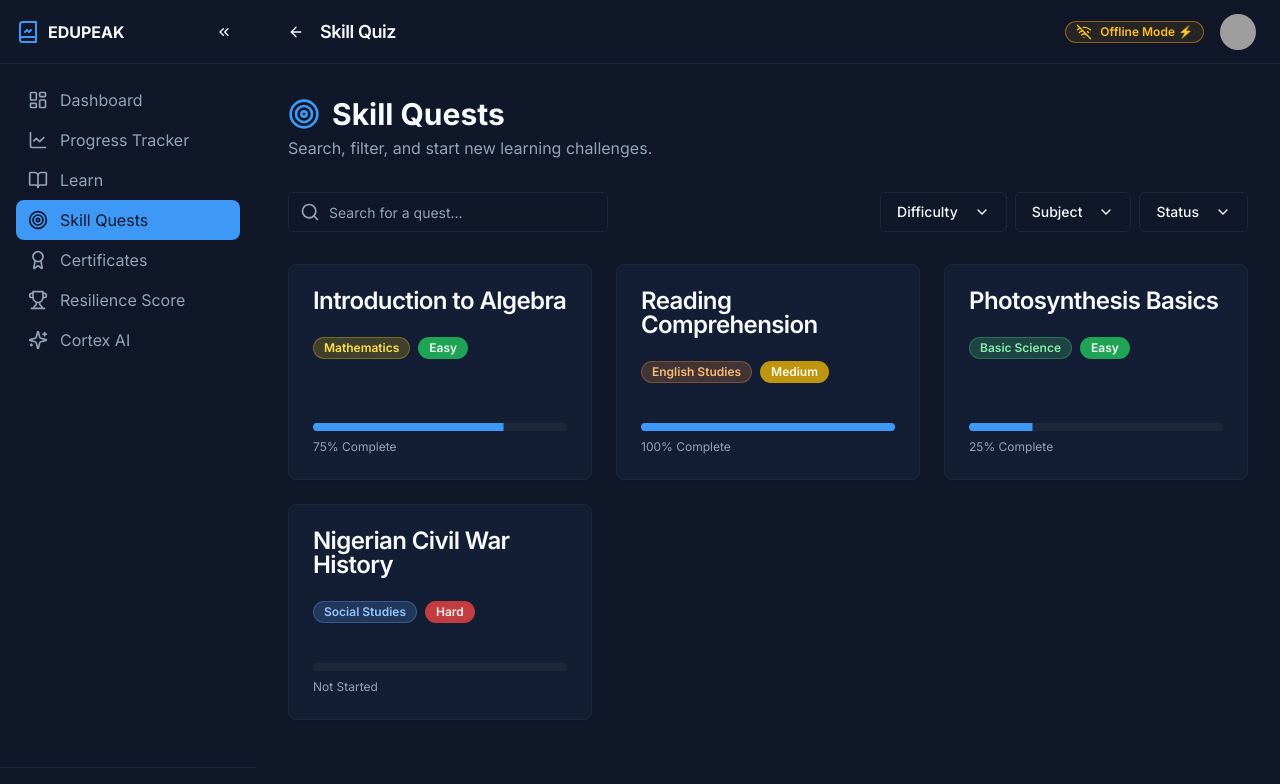
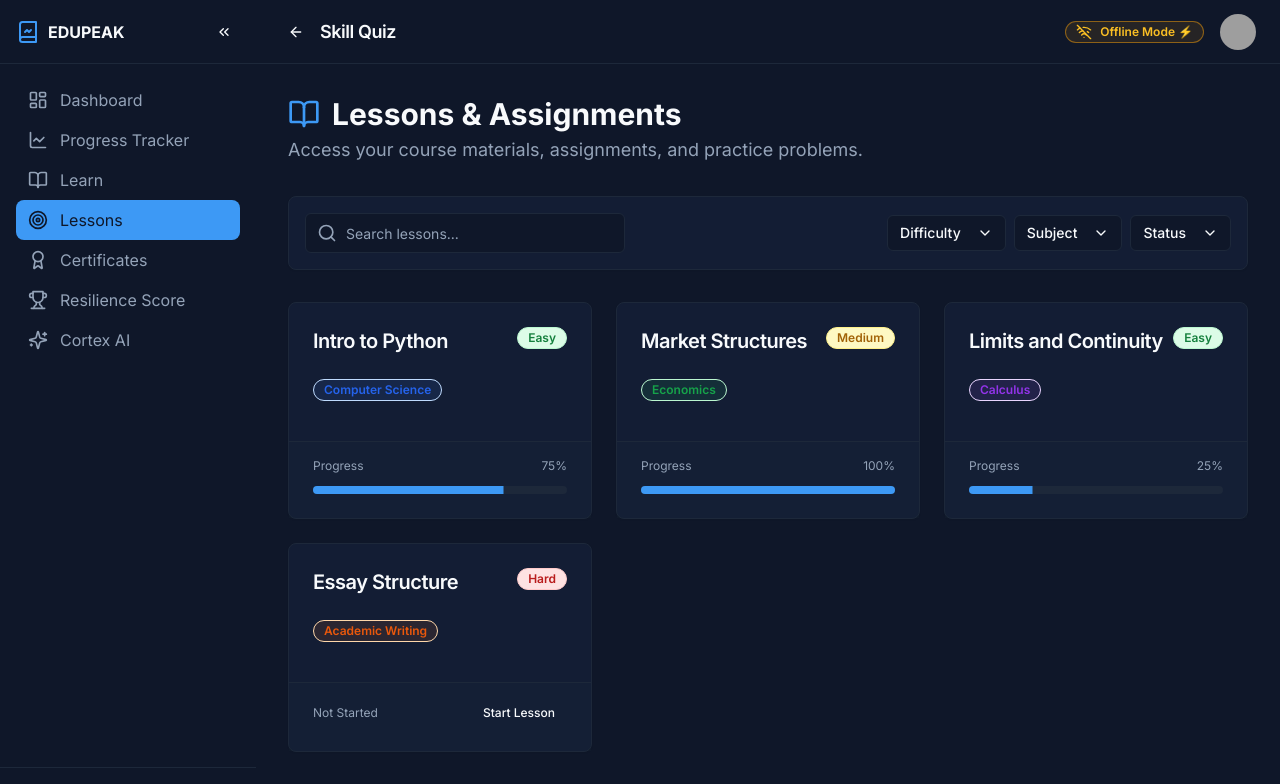
Before and after one commit to Anasabubakar/Edupeak, a Next.js app: page /student/quiz in a window 1280 px wide. Shown: the top 784 px of the page. Built offline with nearby package versions, Linux system fonts and the light colour scheme; grey boxes are pictures that could not be loaded.

Commit message:
restructure

```diff
--- a/src/app/(portals)/student/quiz/page.tsx
+++ b/src/app/(portals)/student/quiz/page.tsx
@@ -22,26 +22,26 @@ import { Button } from "@/components/ui/button";
 import { Badge } from "@/components/ui/badge";
 import { Progress } from "@/components/ui/progress";
 import { skillQuests } from "@/lib/placeholder-data";
-import { Search, ChevronDown, Target, X } from "lucide-react";
+import { Search, ChevronDown, Target, X, BookOpen } from "lucide-react";
 import { cn } from "@/lib/utils";
 import Link from "next/link";
 
 const subjectColors: Record<string, string> = {
-  Mathematics: "bg-yellow-400/20 text-yellow-300 border-yellow-400/30",
-  "English Studies": "bg-orange-400/20 text-orange-300 border-orange-400/30",
-  "Basic Science": "bg-green-400/20 text-green-300 border-green-400/30",
-  "Social Studies": "bg-blue-400/20 text-blue-300 border-blue-400/30",
+  "Computer Science": "bg-blue-500/10 text-blue-600 border-blue-200",
+  "Economics": "bg-green-500/10 text-green-600 border-green-200",
+  "Calculus": "bg-purple-500/10 text-purple-600 border-purple-200",
+  "Academic Writing": "bg-orange-500/10 text-orange-600 border-orange-200",
 };
 
 const difficultyColors: Record<string, string> = {
-  Easy: "bg-green-500/80 text-green-50",
-  Medium: "bg-yellow-500/80 text-yellow-50",
-  Hard: "bg-red-500/80 text-red-50",
+  Easy: "bg-green-100 text-green-700 border-green-200",
+  Medium: "bg-yellow-100 text-yellow-700 border-yellow-200",
+  Hard: "bg-red-100 text-red-700 border-red-200",
 };
 
 type FilterCategory = "difficulty" | "subject" | "status";
 
-export default function SkillQuestsPage() {
+export default function LessonsPage() {
   const [searchTerm, setSearchTerm] = useState("");
   const [filters, setFilters] = useState({
     difficulty: [] as string[],
@@ -87,7 +87,7 @@ export default function SkillQuestsPage() {
   });
 
   const difficulties = ["Easy", "Medium", "Hard"];
-  const subjects = ["Mathematics", "English Studies", "Basic Science", "Social Studies"];
+  const subjects = ["Computer Science", "Economics", "Calculus", "Academic Writing"];
   const statuses = ["Not Started", "In Progress", "Completed"];
 
   const isAnyFilterActive = filters.difficulty.length > 0 || filters.subject.length > 0 || filters.status.length > 0;
@@ -96,28 +96,28 @@ export default function SkillQuestsPage() {
     <div className="space-y-8">
       <div>
         <h1 className="text-3xl font-bold font-headline flex items-center gap-3">
-          <Target className="h-8 w-8 text-primary" />
-          Skill Quests
+          <BookOpen className="h-8 w-8 text-primary" />
+          Lessons & Assignments
         </h1>
-        <p className="text-muted-foreground mt-1">
-          Search, filter, and start new learning challenges.
+        <p className="text-muted-foreground mt-1 text-lg">
+          Access your course materials, assignments, and practice problems.
         </p>
       </div>
 
-      <div className="flex flex-col sm:flex-row gap-4 justify-between items-center">
+      <div className="flex flex-col sm:flex-row gap-4 justify-between items-center bg-card p-4 rounded-lg border shadow-sm">
         <div className="relative w-full sm:max-w-xs">
           <Search className="absolute left-3 top-1/2 -translate-y-1/2 h-5 w-5 text-muted-foreground" />
           <Input
-            placeholder="Search for a quest..."
+            placeholder="Search lessons..."
             className="pl-10"
             value={searchTerm}
             onChange={(e) => setSearchTerm(e.target.value)}
           />
         </div>
-        <div className="flex gap-2">
+        <div className="flex gap-2 flex-wrap">
           <DropdownMenu>
             <DropdownMenuTrigger asChild>
-              <Button variant="outline">
+              <Button variant="outline" size="sm" className="h-9">
                 Difficulty <ChevronDown className="ml-2 h-4 w-4" />
               </Button>
             </DropdownMenuTrigger>
@@ -137,7 +137,7 @@ export default function SkillQuestsPage() {
           </DropdownMenu>
           <DropdownMenu>
             <DropdownMenuTrigger asChild>
-              <Button variant="outline">
+              <Button variant="outline" size="sm" className="h-9">
                 Subject <ChevronDown className="ml-2 h-4 w-4" />
               </Button>
             </DropdownMenuTrigger>
@@ -145,7 +145,7 @@ export default function SkillQuestsPage() {
               <DropdownMenuLabel>Filter by Subject</DropdownMenuLabel>
               <DropdownMenuSeparator />
               {subjects.map(s => (
-                 <DropdownMenuCheckboxItem
+                <DropdownMenuCheckboxItem
                   key={s}
                   checked={filters.subject.includes(s)}
                   onCheckedChange={(checked) => handleFilterChange("subject", s, !!checked)}
@@ -155,9 +155,9 @@ export default function SkillQuestsPage() {
               ))}
             </DropdownMenuContent>
           </DropdownMenu>
-           <DropdownMenu>
+          <DropdownMenu>
             <DropdownMenuTrigger asChild>
-              <Button variant="outline">
+              <Button variant="outline" size="sm" className="h-9">
                 Status <ChevronDown className="ml-2 h-4 w-4" />
               </Button>
             </DropdownMenuTrigger>
@@ -176,9 +176,9 @@ export default function SkillQuestsPage() {
             </DropdownMenuContent>
           </DropdownMenu>
           {isAnyFilterActive && (
-            <Button variant="ghost" onClick={clearFilters}>
+            <Button variant="ghost" size="sm" onClick={clearFilters} className="h-9">
               <X className="mr-2 h-4 w-4" />
-              Clear All
+              Clear
             </Button>
           )}
         </div>
@@ -186,16 +186,28 @@ export default function SkillQuestsPage() {
 
       <div className="grid gap-6 md:grid-cols-2 lg:grid-cols-3">
         {filteredQuests.map((quest) => (
-          <Link key={quest.id} href={`/student/quiz/${quest.id}`} className="flex">
+          <Link key={quest.id} href={`/student/quiz/${quest.id}`} className="flex group">
             <Card
-              className="flex flex-col flex-1 hover:border-primary/50 transition-colors"
+              className="flex flex-col flex-1 hover:border-primary/50 transition-all duration-300 hover:shadow-md"
             >
               <CardHeader>
-                <CardTitle>{quest.title}</CardTitle>
+                <div className="flex justify-between items-start gap-2">
+                  <CardTitle className="text-xl group-hover:text-primary transition-colors">{quest.title}</CardTitle>
+                  <Badge
+                    variant="outline"
+                    className={cn(
+                      "shrink-0",
+                      difficultyColors[quest.difficulty] || "bg-muted text-muted-foreground"
+                    )}
+                  >
+                    {quest.difficulty}
+                  </Badge>
+                </div>
               </CardHeader>
               <CardContent className="flex-1">
                 <div className="flex gap-2 mb-4">
                   <Badge
+                    variant="secondary"
                     className={cn(
                       "border",
                       subjectColors[quest.subject] || "bg-muted text-muted-foreground"
@@ -203,28 +215,22 @@ export default function SkillQuestsPage() {
                   >
                     {quest.subject}
                   </Badge>
-                  <Badge
-                    className={difficultyColors[quest.difficulty] || "bg-muted text-muted-foreground"}
-                  >
-                    {quest.difficulty}
-                  </Badge>
                 </div>
               </CardContent>
-              <CardFooter className="flex-col items-start gap-2">
+              <CardFooter className="flex-col items-start gap-2 border-t pt-4 bg-muted/20">
                 {quest.progress > 0 ? (
                   <>
+                    <div className="flex justify-between w-full text-xs text-muted-foreground mb-1">
+                      <span>Progress</span>
+                      <span>{quest.progress}%</span>
+                    </div>
                     <Progress value={quest.progress} className="h-2 w-full" />
-                    <span className="text-xs text-muted-foreground">
-                      {quest.progress}% Complete
-                    </span>
                   </>
                 ) : (
-                  <>
-                    <div className="h-2 w-full bg-muted rounded-full" />
-                    <span className="text-xs text-muted-foreground">
-                      Not Started
-                    </span>
-                  </>
+                  <div className="flex items-center justify-between w-full">
+                    <span className="text-xs text-muted-foreground">Not Started</span>
+                    <Button size="sm" variant="ghost" className="h-7 text-xs">Start Lesson</Button>
+                  </div>
                 )}
               </CardFooter>
             </Card>
--- a/src/components/main-sidebar.tsx
+++ b/src/components/main-sidebar.tsx
@@ -32,7 +32,7 @@ const studentNav = [
   { href: "/student", icon: LayoutDashboard, label: "Dashboard" },
   { href: "/student/progress", icon: LineChart, label: "Progress Tracker" },
   { href: "/student/learn", icon: BookOpen, label: "Learn" },
-  { href: "/student/quiz", icon: Target, label: "Skill Quests" },
+  { href: "/student/quiz", icon: Target, label: "Lessons" },
   { href: "/student/certificates", icon: Award, label: "Certificates" },
   { href: "/student/resilience", icon: Trophy, label: "Resilience Score" },
   { href: "/cortex-ai", icon: Sparkles, label: "Cortex AI" },
@@ -86,7 +86,7 @@ export function MainSidebar() {
             EDUPEAK
           </span>
         </Link>
-         {!isMobile && (
+        {!isMobile && (
           <Button
             variant="ghost"
             size="icon"
--- a/src/lib/placeholder-data.ts
+++ b/src/lib/placeholder-data.ts
@@ -1,25 +1,19 @@
 
 
 export const sampleCurriculum = {
-  title: "Lesson 1: Calculating Profit",
-  description: "Learn how to determine if a business is making money.",
-  content: `To calculate profit, you must subtract your total costs from your total revenue. For example, if a street vendor selling roasted corn (or "Agbado" as it's locally known) spends 500 Naira on corn and charcoal, and sells the corn for a total of 1500 Naira, the profit is 1000 Naira. This principle can be applied to any small business, from a tailor in Aba to a fish seller in Yenagoa.`,
+  title: "CS101: Introduction to Computer Science",
+  description: "Fundamental concepts of computing and programming.",
+  content: `This course introduces the fundamental concepts of computer science and programming. You will learn about algorithms, data structures, and the basics of software development. We will explore how computers solve problems and how to write code to automate tasks. Topics include variables, loops, conditionals, functions, and object-oriented programming.`,
   notesHtml: `
-    <h3 class="font-semibold text-lg text-card-foreground">What is Profit?</h3>
-    <p>Profit is the financial gain made in a transaction or business period. It's the money left over after all the expenses have been paid. The formula is simple:</p>
-    <pre class="bg-muted text-muted-foreground px-4 py-2 rounded-lg my-4"><code>Revenue - Costs = Profit</code></pre>
+    <h3 class="font-semibold text-lg text-card-foreground">Lecture 1: Algorithms</h3>
+    <p>An algorithm is a step-by-step procedure for solving a problem. It's like a recipe for a computer.</p>
+    <pre class="bg-muted text-muted-foreground px-4 py-2 rounded-lg my-4"><code>Input -> Algorithm -> Output</code></pre>
     <ul class="list-disc pl-5 space-y-2">
-      <li><strong>Revenue:</strong> The total amount of money generated from selling goods or services.</li>
-      <li><strong>Costs:</strong> The total expenses incurred to create and sell the goods or services (e.g., materials, labor, rent).</li>
+      <li><strong>Efficiency:</strong> How fast an algorithm runs.</li>
+      <li><strong>Correctness:</strong> Whether the algorithm produces the right result.</li>
     </ul>
-    <h4 class="font-semibold text-md text-card-foreground mt-4">Local Example: A "Boli" Seller in Port Harcourt</h4>
-    <p>Imagine a roadside seller of roasted plantain ("Boli") and fish.
-    <br/>- Cost of raw plantains and fish: ₦3,000
-    <br/>- Cost of charcoal and oil: ₦500
-    <br/>- Total daily sales (Revenue): ₦7,500
-    <br/>- Total Costs: ₦3,000 + ₦500 = ₦3,500
-    <br/>- Daily Profit: ₦7,500 - ₦3,500 = ₦4,000
-    </p>
+    <h4 class="font-semibold text-md text-card-foreground mt-4">Example: Sorting</h4>
+    <p>Sorting a list of numbers is a classic algorithmic problem. Bubble sort, Merge sort, and Quick sort are common algorithms used to solve this.</p>
   `,
 };
 
@@ -29,10 +23,10 @@ export const studentData = {
   progress: 75,
   points: 1250,
   skillQuests: [
-    { id: 1, title: "Introduction to Digital Literacy", completed: true },
-    { id: 2, title: "Fundamentals of Financial Resilience", completed: true },
-    { id: 3, title: "Advanced Problem Solving", completed: false },
-    { id: 4, title: "Basics of Entrepreneurship", completed: false },
+    { id: 1, title: "CS101: Intro to CS", completed: true },
+    { id: 2, title: "ECON101: Microeconomics", completed: true },
+    { id: 3, title: "MATH101: Calculus I", completed: false },
+    { id: 4, title: "ENG101: Academic Writing", completed: false },
   ],
 };
 
@@ -43,43 +37,43 @@ export const studentProgressData = {
     avatar: "https://picsum.photos/seed/alex/100/100",
   },
   subjects: [
-    { name: "Mathematics", progress: 75 },
-    { name: "English Language", progress: 50 },
-    { name: "Basic Science", progress: 100 },
+    { name: "Computer Science", progress: 85 },
+    { name: "Economics", progress: 60 },
+    { name: "Calculus", progress: 40 },
   ],
   skillQuests: [
-    { title: "Algebra Basics", progress: 60, status: "Recommended" },
-    { title: "Poetry Analysis", progress: 35, status: "In Progress" },
-    { title: "Nigerian History", progress: 80, status: "Overdue" },
+    { title: "Binary Search Trees", progress: 60, status: "Recommended" },
+    { title: "Supply and Demand", progress: 35, status: "In Progress" },
+    { title: "Derivatives", progress: 80, status: "Overdue" },
   ],
   badges: [
-    { name: "Math Magician", achieved: true },
-    { name: "Grammar Guru", achieved: true },
-    { name: "Science Whiz", achieved: true },
-    { name: "History Buff", achieved: false },
+    { name: "Code Warrior", achieved: true },
+    { name: "Market Analyst", achieved: true },
+    { name: "Math Whiz", achieved: false },
+    { name: "Writer's Block", achieved: false },
   ],
 };
 
 export const resilienceData = {
   resilienceIndex: 88,
   scholarships: [
-    { id: 1, title: "MTN Science & Technology Scholarship", field: "STEM", deadline: "2024-10-31" },
-    { id: 2, title: "NLNG Postgraduate Scholarship", field: "Engineering, Geosciences", deadline: "2024-09-15" },
-    { id: 3, title: "NNPC/Total National Merit Scholarship", field: "Various", deadline: "2024-11-20" },
-    { id: 4, title: "UBA Foundation National Essay Competition", field: "Essay", deadline: "2024-08-30" },
+    { id: 1, title: "University STEM Grant", field: "STEM", deadline: "2024-10-31" },
+    { id: 2, title: "Global Economics Scholarship", field: "Economics", deadline: "2024-09-15" },
+    { id: 3, title: "Academic Excellence Award", field: "Various", deadline: "2024-11-20" },
+    { id: 4, title: "Research Fellowship", field: "Research", deadline: "2024-08-30" },
   ]
 };
 
 export const resilienceHubData = {
   resilienceIndex: 75,
   coreSkills: [
-    { name: "Budgeting", progress: 90 },
-    { name: "Saving", progress: 80 },
-    { name: "Investing", progress: 60 },
+    { name: "Time Management", progress: 90 },
+    { name: "Critical Thinking", progress: 80 },
+    { name: "Research Methods", progress: 60 },
   ],
   competition: {
-    title: "National Business Pitch Competition",
-    description: "Showcase your entrepreneurial spirit and win seed funding for your business idea. Applications close soon!",
+    title: "University Hackathon 2024",
+    description: "Build the next big thing in ed-tech. Teams of 4. Grand prize: $5000.",
   },
   scholarships: [
     { id: 1, title: "Tech Innovators Scholarship", description: "For students pursuing tech degrees." },
@@ -109,31 +103,31 @@ export const teacherAnalyticsData = {
     completionRate: 85,
   },
   difficultAreas: [
-    "Advanced Algorithmic Thinking",
-    "Capital Investment Analysis",
-    "Network Security Principles",
+    "Advanced Algorithms",
+    "Macroeconomic Theory",
+    "Multivariable Calculus",
   ]
 };
 
 export const tpdModules = [
-  { id: 1, title: "Modern Pedagogy in the Digital Age", progress: 100, certificate: true, imageId: "pedagogy" },
-  { id: 2, title: "Integrating EDUPEAK in Your Classroom", progress: 75, certificate: false, imageId: "classroom-management" },
-  { id: 3, title: "Teaching Physics with Local Examples", progress: 20, certificate: false, imageId: "digital-skills" },
-  { id: 4, title: "Financial Literacy for Educators", progress: 0, certificate: false, imageId: "financial-literacy" },
+  { id: 1, title: "Modern Pedagogy in Higher Ed", progress: 100, certificate: true, imageId: "pedagogy" },
+  { id: 2, title: "Integrating AI in Curriculum", progress: 75, certificate: false, imageId: "classroom-management" },
+  { id: 3, title: "Research Methodologies", progress: 20, certificate: false, imageId: "digital-skills" },
+  { id: 4, title: "Grant Writing for Academics", progress: 0, certificate: false, imageId: "financial-literacy" },
 ];
 
 export const iadtData = {
   facilityHealth: [
-    { title: "Lab Functionality", status: 45, color: "hsl(var(--chart-2))" },
-    { title: "Sanitation Facilities", status: 60, color: "hsl(var(--chart-4))" },
-    { title: "Furniture Adequacy", status: 85, color: "hsl(var(--chart-1))" },
-    { title: "Library Resources", status: 70, color: "hsl(var(--chart-5))" },
+    { title: "Computer Lab", status: 45, color: "hsl(var(--chart-2))" },
+    { title: "Lecture Halls", status: 60, color: "hsl(var(--chart-4))" },
+    { title: "Library", status: 85, color: "hsl(var(--chart-1))" },
+    { title: "Research Center", status: 70, color: "hsl(var(--chart-5))" },
   ],
   maintenanceRequests: [
-    { id: "REQ-001", issue: "Leaking Roof in Classroom 3", status: "Resolved", reported: "2024-05-10", resolutionTime: "5 days" },
-    { id: "REQ-002", issue: "Broken Lab Equipment (Microscope #2)", status: "In Progress", reported: "2024-05-20", resolutionTime: "N/A" },
-    { id: "REQ-003", issue: "Insufficient Chairs in JSS2", status: "Open", reported: "2024-05-28", resolutionTime: "N/A" },
-    { id: "REQ-004", issue: "Faulty Wiring in Admin Block", status: "Resolved", reported: "2024-04-15", resolutionTime: "2 days" },
+    { id: "REQ-001", issue: "Projector in Hall A", status: "Resolved", reported: "2024-05-10", resolutionTime: "5 days" },
+    { id: "REQ-002", issue: "Server Room AC", status: "In Progress", reported: "2024-05-20", resolutionTime: "N/A" },
+    { id: "REQ-003", issue: "Chairs in Lab 3", status: "Open", reported: "2024-05-28", resolutionTime: "N/A" },
+    { id: "REQ-004", issue: "Wifi Access Point", status: "Resolved", reported: "2024-04-15", resolutionTime: "2 days" },
   ],
   assetUtilization: [
     { name: "Jan", "Digital Skills": 400, "Financial Literacy": 240 },
@@ -148,36 +142,36 @@ export const iadtData = {
 export const skillQuests = [
   {
     id: 1,
-        title: "Introduction to Algebra",
-        subject: "Mathematics",
+    title: "Intro to Python",
+    subject: "Computer Science",
     difficulty: "Easy",
     progress: 75,
   },
   {
     id: 2,
-        title: "Reading Comprehension",
-        subject: "English Studies",
+    title: "Market Structures",
+    subject: "Economics",
     difficulty: "Medium",
     progress: 100,
   },
   {
     id: 3,
-        title: "Photosynthesis Basics",
-        subject: "Basic Science",
+    title: "Limits and Continuity",
+    subject: "Calculus",
     difficulty: "Easy",
     progress: 25,
   },
   {
     id: 4,
-        title: "Nigerian Civil War History",
-        subject: "Social Studies",
+    title: "Essay Structure",
+    subject: "Academic Writing",
     difficulty: "Hard",
     progress: 0,
   },
 ];
 
 export const certificates = [
-  { id: 1, title: "Digital Literacy Certification Level 1", date: "15/08/2024", imageId: "cert-digital" },
-  { id: 2, title: "Foundational Mathematics", date: "22/07/2024", imageId: "cert-math" },
-  { id: 3, title: "Basic English Proficiency", date: "05/06/2024", imageId: "cert-english" },
+  { id: 1, title: "Certified Python Developer", date: "15/08/2024", imageId: "cert-digital" },
+  { id: 2, title: "Microeconomics Principles", date: "22/07/2024", imageId: "cert-math" },
+  { id: 3, title: "Academic Writing Proficiency", date: "05/06/2024", imageId: "cert-english" },
 ];
```
Also changed, not shown: src/app/(portals)/student/certificates/page.tsx (+15 -14 lines), src/app/(portals)/student/learn/page.tsx (+59 -22 lines). Lines whose indentation alone changed are shown as unchanged.
